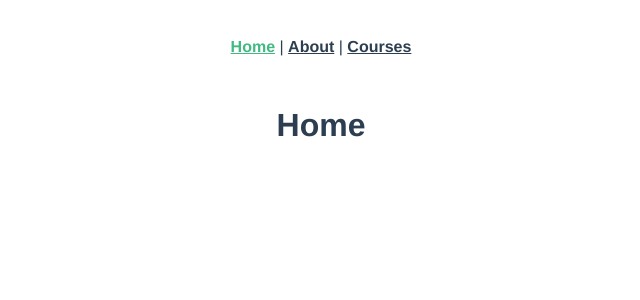
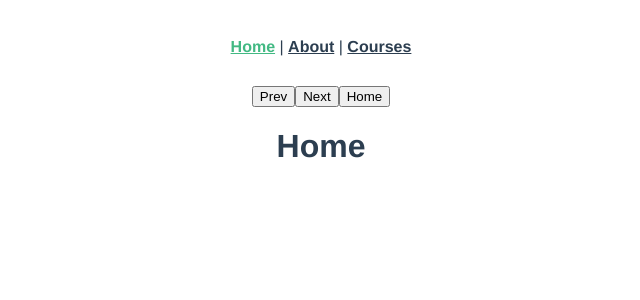
Before and after one commit to TAYBI/vue.js, a Vue app in the folder vue-composition-blog/: page / in a window 1280 px wide. Shown: the top 300 px of the page, without its empty margins (319-959 px from the left). Built offline with nearby package versions, Linux system fonts and the light colour scheme.

Commit message:
understund life sycle hooks

```diff
--- a/vue-composition-blog/src/App.vue
+++ b/vue-composition-blog/src/App.vue
@@ -4,8 +4,41 @@
     <router-link to="/about">About</router-link> |
     <router-link to="/courses">Courses</router-link>
   </nav>
+
+  <button @click="Prev">Prev</button>
+  <button @click="Next">Next</button>
+  <button @click="Home">Home</button>
   <router-view />
 </template>
+
+<script>
+import { onMounted } from 'vue'
+import { useRouter, useRoute } from 'vue-router'
+
+export default {
+  setup() {
+
+    const router = useRouter()
+
+
+    onMounted(() => console.log(useRoute().params.id))
+
+    const Prev = () => {
+      router.go(-1)
+    }
+    const Next = () => {
+      router.go(1)
+
+    }
+    const Home = () => {
+      router.push('/')
+    }
+
+    return { Prev, Next, Home }
+  }
+
+}
+</script>
 
 <style>
 #app {
--- a/vue-composition-blog/src/router/index.js
+++ b/vue-composition-blog/src/router/index.js
@@ -18,6 +18,11 @@ const routes = [
     path: '/courses',
     name: 'courses',
     component: CoursesVue
+  },
+  {
+    path: '/courses/:id',
+    name: 'course',
+    component: CoursesVue
   }
 ]
 
```
